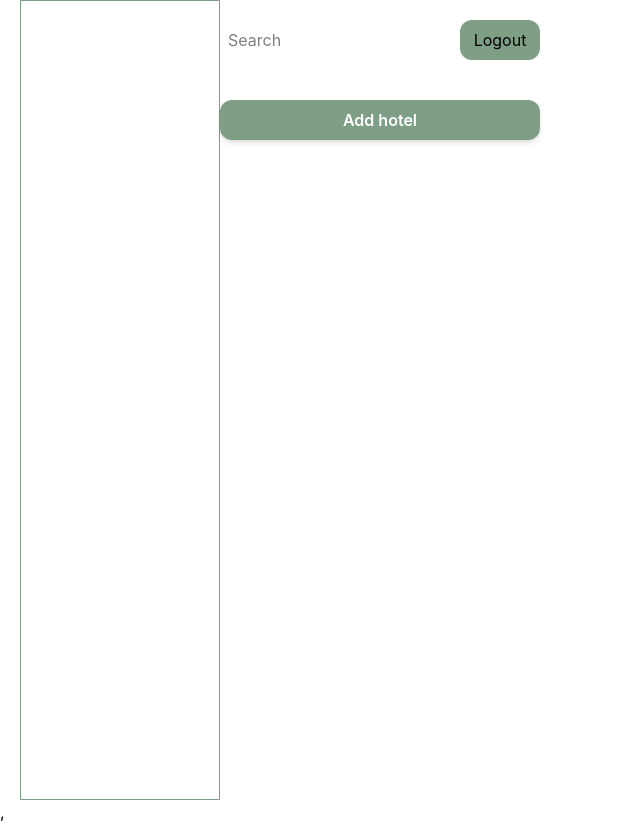
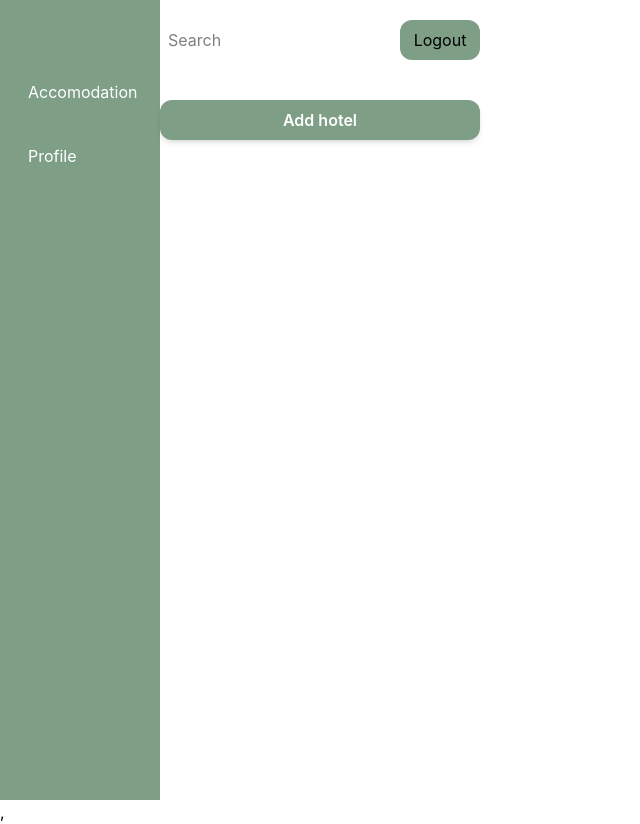
Before and after one commit to Happiness549/Full-Stack-Hotel-App, a React (Vite) app in the folder frontend/: page /dashboard in a window 1280 px wide. Shown: the whole page, without its empty margins (0-640 px from the left). Built offline with nearby package versions, Linux system fonts and the light colour scheme.

Commit message:
Styled sidebar

```diff
--- a/frontend/src/components/ui/Sidebar.tsx
+++ b/frontend/src/components/ui/Sidebar.tsx
@@ -19,12 +19,10 @@ export const Sidebar = () => {
 
     return(
 
-    <div className=' min-h-screen w-50 rounderd-xl ml-5 border border-[#7E9E85]'>
+    <div className=' min-h-screen w-40 rounderd-xl bg-[#7E9E85]'>
 
 
-            <Text variant={'h1'} className='text-white text-md mt-10'>Admin</Text>
-
-        <div className='flex flex-col ml-14 gap-10 mt-20 '>
+        <div className='flex flex-col ml-7 gap-10 mt-20 '>
             <Link to='/Home'>
              <Text variant={'p'} className='text-white '>Accomodation</Text>
             </Link>
@@ -32,7 +30,7 @@ export const Sidebar = () => {
 
            {/* <button onClick={handleLogout}className="text-[#001C44] hover:text-[#2D99AE] transition-colors  ">
            <Text variant={'p'} className='text-white mr-25'>Logout</Text>
-           </button> */}
+           </button>  */}
 
             <Link to='/Profile'>
             <Text variant={'p'} className='text-white'>Profile</Text>
```
